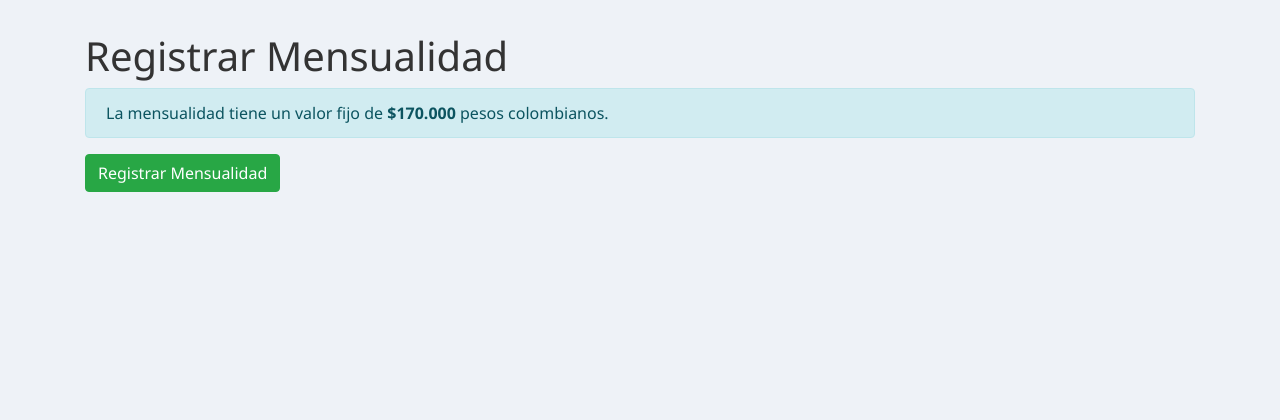
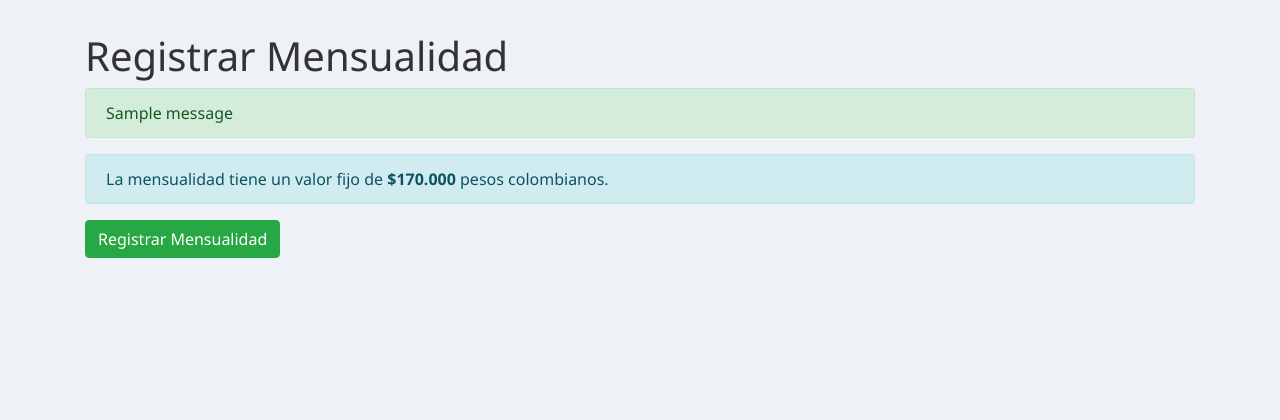
Before and after one commit to Diseno-USabana/ClubTenisC1, a Django app: template templates/pagos/pago_form.html in a window 1280 px wide. Shown: the part 64-484 px from the top of the page. Run offline with Django 5.2, Linux system fonts and the light colour scheme; the template is opened without the code that fills it, so the values that code supplies are empty; tables that the repository leaves empty hold one stand-in row (values such as "Sample post"); one stand-in notice (Sample message) is shown; some libraries are stand-ins or nearby versions.

Commit message:
alerta mensualidad

```diff
--- a/templates/pagos/pago_form.html
+++ b/templates/pagos/pago_form.html
@@ -3,6 +3,15 @@
 
 {% block content %}
 <h1>Registrar Mensualidad</h1>
+
+<!-- Mostrar mensajes flash -->
+{% if messages %}
+  {% for message in messages %}
+    <div class="alert alert-{{ message.tags }}">
+      {{ message }}
+    </div>
+  {% endfor %}
+{% endif %}
 
 <div class="alert alert-info">
     La mensualidad tiene un valor fijo de <strong>$170.000</strong> pesos colombianos. <br>
```
Also changed, not shown: pagos/views.py (+1 -8 lines).
